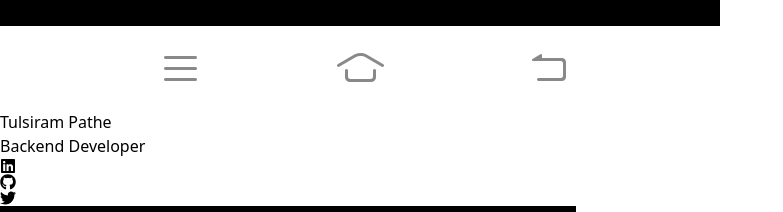
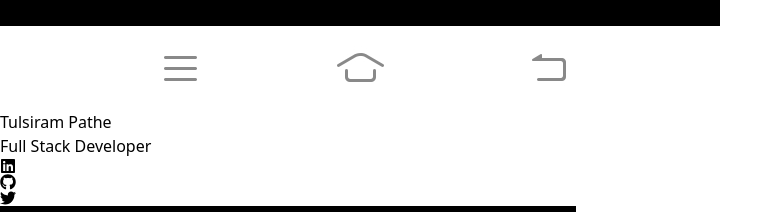
Before and after one commit to tulsirampathe/codenest-client, a React (Vite) app: page / in a window 1280 px wide. Shown: the part 4000-4212 px from the top of the page, without its empty margins (0-783 px from the left). Built offline with nearby package versions, Linux system fonts and the light colour scheme; no server answers.

Commit message:
edit: team details

```diff
--- a/src/components/homepage/Team.jsx
+++ b/src/components/homepage/Team.jsx
@@ -19,7 +19,7 @@ const Team = () => {
     {
       name: "Tulsiram Pathe",
       img: tulsiImg,
-      work: "Backend Developer",
+      work: "Full Stack Developer",
       socials: {
         linkedin: "https://www.linkedin.com/in/tulsiram-pathe-03b7b9258/",
         github: "https://github.com/tulsirampathe",
```
